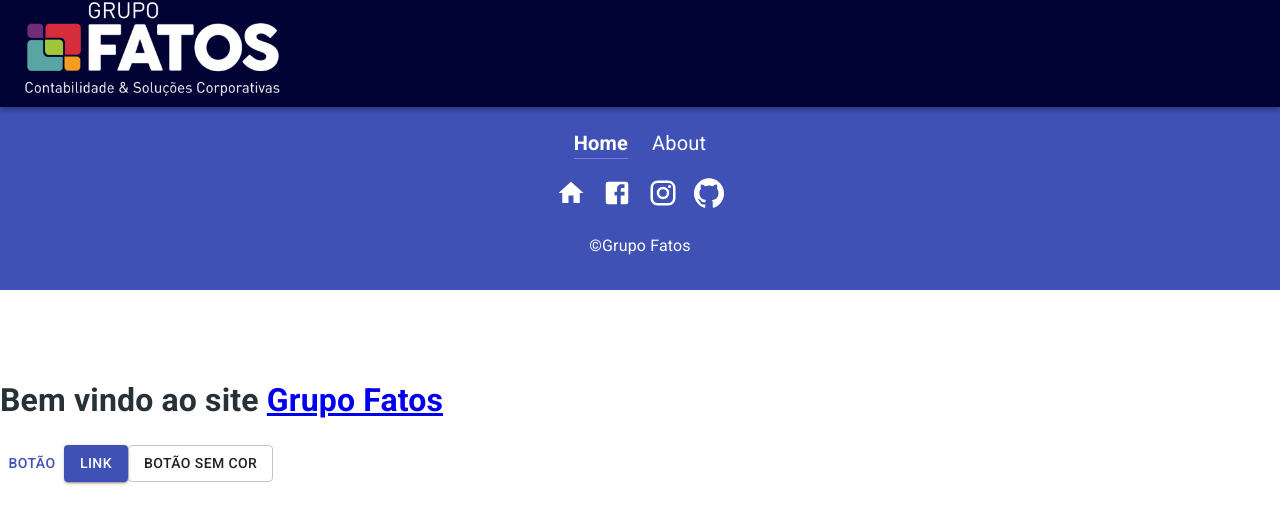
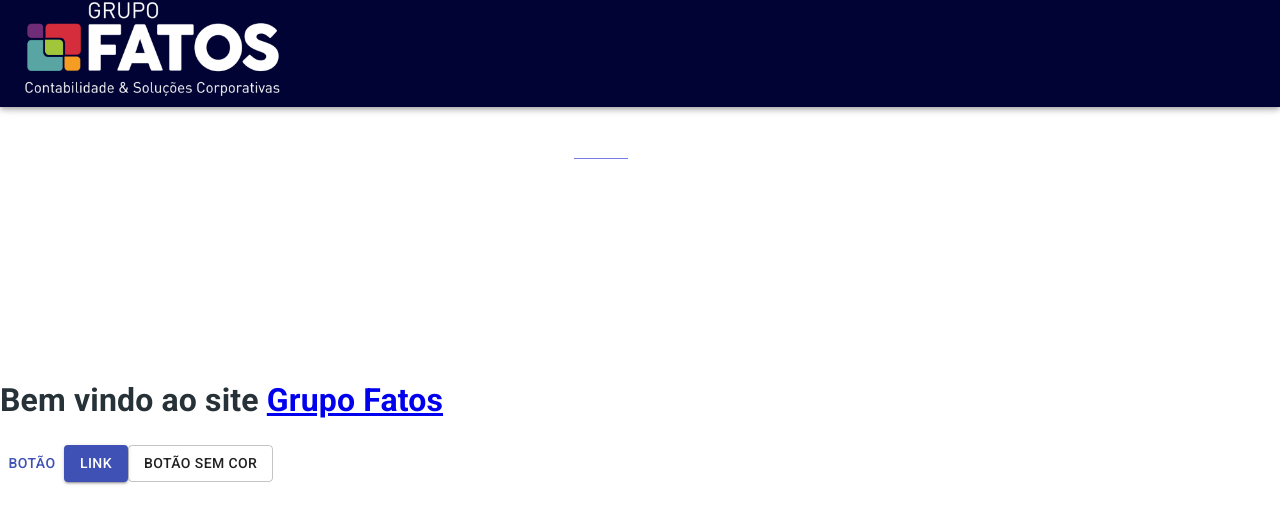
Before and after one commit to Akastro/GrupoFatos, a Next.js app: page / in a window 1280 px wide. Shown: the top 524 px of the page. Built offline with nearby package versions, Linux system fonts and the light colour scheme.

Commit message:
117° commit

```diff
--- a/src/components/layout/FooterBar.js
+++ b/src/components/layout/FooterBar.js
@@ -12,7 +12,7 @@ import Social from '../../components/Social';
 
 const useStyles = makeStyles((theme) => ({
   footer: {
-    backgroundColor: theme.palette.primary.main,
+    backgroundColor:theme.palette.primary,
     width: `100%`,
     position: "relative",
     overflow: "hidden",
```
